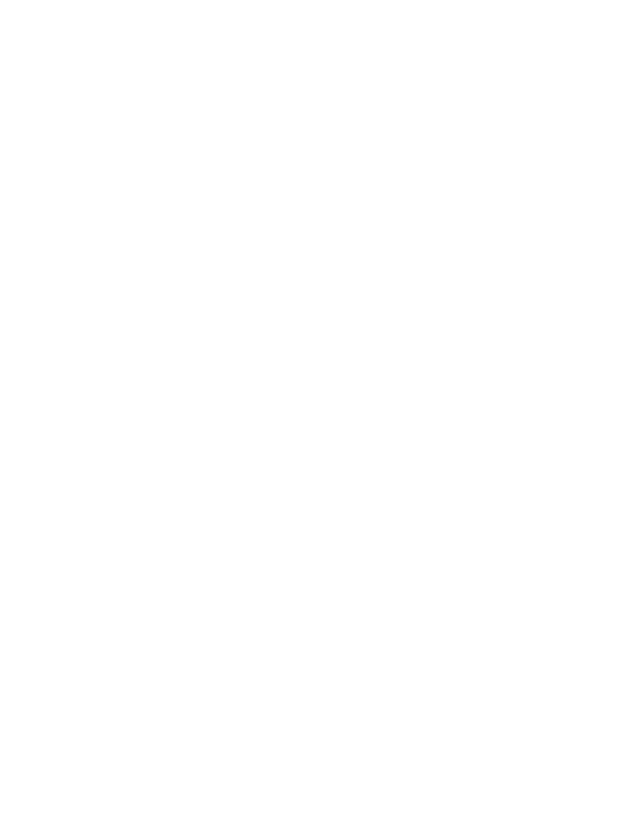
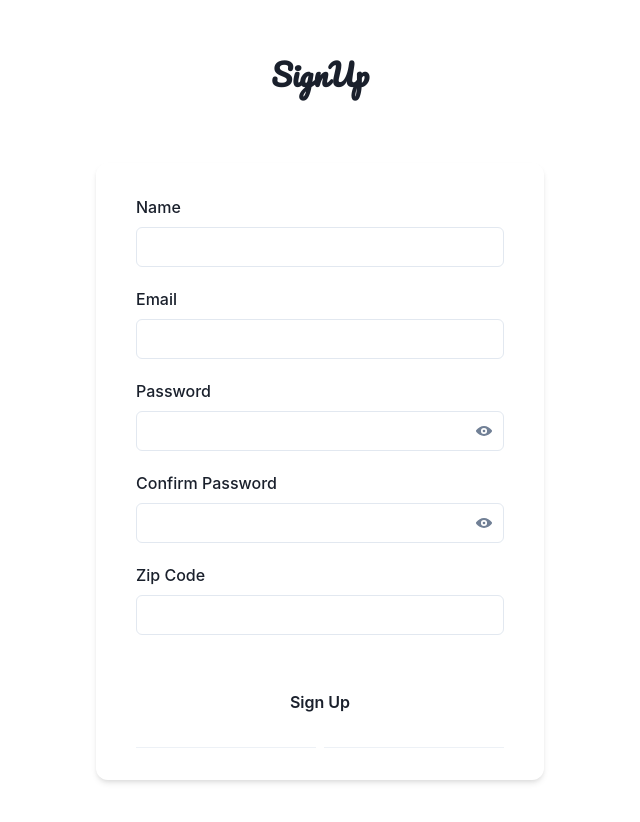
Before and after one commit to MannyGozzi/BookBorrow, a React (Create React App) app in the folder frontend/: page / in a window 1280 px wide. Shown: the part 976-1798 px from the top of the page, without its empty margins (320-960 px from the left). Before the commit the page ends 888 px from the top, so only its background shows below. Built offline with nearby package versions, Linux system fonts and the light colour scheme.

Commit message:
making signup

```diff
--- a/frontend/src/App.tsx
+++ b/frontend/src/App.tsx
@@ -3,6 +3,7 @@ import Nav from './components/Nav';
 import Login from './components/Login';
 
 import './App.css';
+import SignUp from './components/signup';
 
 function App() {
 
@@ -10,6 +11,7 @@ function App() {
     <>
       <Nav />
       <Login />
+      <SignUp/>
     </>
   );
 }
--- a/frontend/src/components/PasswordField.tsx
+++ b/frontend/src/components/PasswordField.tsx
@@ -50,4 +50,42 @@ import {
     )
   })
 
+  export const ConfirmPasswordField = forwardRef<HTMLInputElement, InputProps>((props, ref) => {
+    const { isOpen, onToggle } = useDisclosure()
+    const inputRef = useRef<HTMLInputElement>(null)
+
+    const mergeRef = useMergeRefs(inputRef, ref)
+    const onClickReveal = () => {
+      onToggle()
+      if (inputRef.current) {
+        inputRef.current.focus({ preventScroll: true })
+      }
+    }
+
+    return (
+      <FormControl>
+        <FormLabel htmlFor="ConfirmPassword">Confirm Password</FormLabel>
+        <InputGroup>
+          <InputRightElement>
+            <IconButton
+              variant="link"
+              aria-label={isOpen ? 'Mask password' : 'Reveal password'}
+              icon={isOpen ? <ViewOffIcon /> : <ViewIcon />}
+              onClick={onClickReveal}
+            />
+          </InputRightElement>
+          <Input
+            id="ConfirmPassword"
+            ref={mergeRef}
+            name="ConfirmPassword"
+            type={isOpen ? 'text' : 'password'}
+            autoComplete="current-password"
+            required
+            {...props}
+          />
+        </InputGroup>
+      </FormControl>
+    )
+  })
+
   PasswordField.displayName = 'PasswordField'
--- /dev/null
+++ b/frontend/src/components/signup.tsx
@@ -0,0 +1,77 @@
+import {
+    Box,
+    Button,
+    Checkbox,
+    Container,
+    Divider,
+    FormControl,
+    FormLabel,
+    Heading,
+    HStack,
+    Input,
+    Stack,
+    Text,
+    Image,
+    Center
+  } from '@chakra-ui/react'
+  import { OAuthButtonGroup } from './OAuthButtonGroup'
+  import { PasswordField, ConfirmPasswordField } from './PasswordField'
+  import BooBo_logo from '../assets/BooBo_logo.png'
+
+  export default function SignUp() {
+  return (
+    <Container maxW="lg" py={{ base: '12', md: '24' }} px={{ base: '0', sm: '8' }}>
+      <Stack spacing="8">
+        <Stack spacing="6">
+          <Center></Center>
+          <Stack spacing={{ base: '2', md: '3' }} textAlign="center">
+            <Heading size={{ base: 'lg', md: 'lg' }}><span className='theme-header'>SignUp</span></Heading>
+            <HStack spacing="1" justify="center">
+              <Button variant="link" colorScheme="blue" className='theme-header'>
+              </Button>
+            </HStack>
+          </Stack>
+        </Stack>
+        <Box
+          py={{ base: '0', sm: '8' }}
+          px={{ base: '4', sm: '10' }}
+          bg={{ base: 'transparent', sm: 'bg-surface' }}
+          boxShadow={{ base: 'none', sm: 'md' }}
+          borderRadius={{ base: 'none', sm: 'xl' }}
+        >
+          <Stack spacing="6">
+            <Stack spacing="5">
+            <FormControl>
+                <FormLabel htmlFor="Name">Name</FormLabel>
+                <Input id="Name" type="text" />
+              </FormControl>
+              <FormControl>
+                <FormLabel htmlFor="email">Email</FormLabel>
+                <Input id="email" type="email" />
+              </FormControl>
+              <PasswordField />
+              <ConfirmPasswordField />
+              <FormControl>
+                <FormLabel htmlFor="ZipCode">Zip Code</FormLabel>
+                <Input id="ZipCode" type="text" />
+              </FormControl>
+            </Stack>
+            <HStack justify="space-between">
+            </HStack>
+            <Stack spacing="6">
+              <Button variant="primary">Sign Up</Button>
+              <HStack>
+                <Divider />
+                {/* <Text fontSize="sm" whiteSpace="nowrap" color="muted">
+                  or continue with
+                </Text> */}
+                <Divider />
+              </HStack>
+              {/* <OAuthButtonGroup /> */}
+            </Stack>
+          </Stack>
+        </Box>
+      </Stack>
+    </Container>
+    )
+  }
```
